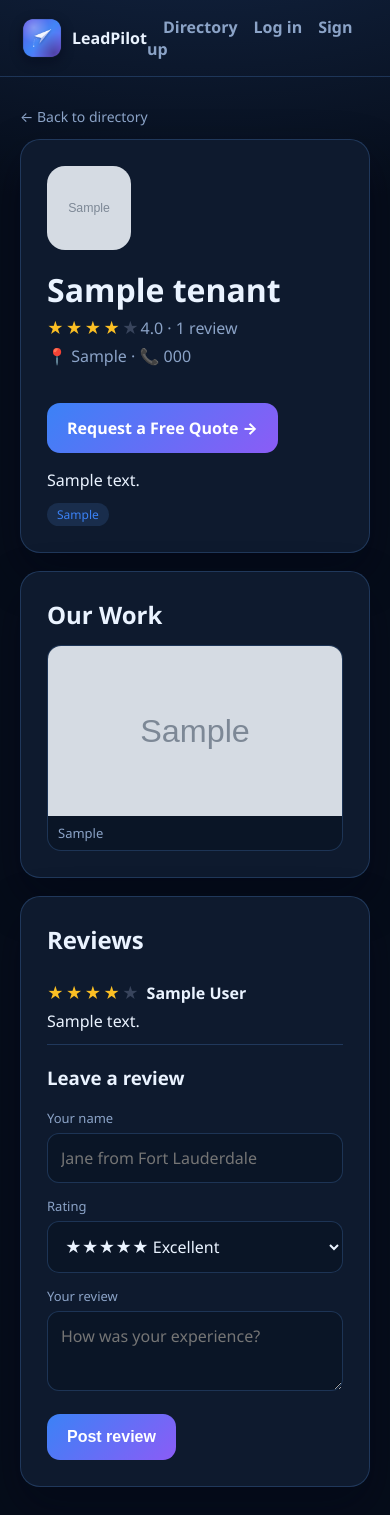
After one commit to eddysinelien86-gif/Floridahub, a Flask app: page /c/sample in a window 390 px wide. The commit adds this page. Run offline with Flask 3, Linux system fonts and the light colour scheme; tables that the repository leaves empty hold one stand-in row (values such as "Sample post"); grey boxes marked "Sample" are stand-in pictures; some libraries are stand-ins or nearby versions.

Commit message:
Phase 1: directory, company profiles, reviews, and work gallery
- Public /directory of companies with cover photo, rating, search
- Public /c/<slug> profile: work photo gallery, reviews, request-a-quote
- Homeowners can leave star reviews (no login needed)
- Companies edit their profile and add work photos at /profile
- reviews + posts tables; tenant profile fields (city, phone, bio, services, logo_url)

Co-Authored-By: Claude Opus 4.8 <noreply@anthropic.com>
Claude-Session: https://claude.ai/code/session_01McpQP5NsXFiofFsFNHJzWi

```diff
--- a/saas/app.py
+++ b/saas/app.py
@@ -338,6 +338,105 @@ def submit_lead(slug):
     return render_template("lead_thanks.html", tenant=t)
 
 
+# ---- Directory / company profiles / reviews / work gallery -------------------
+
+def _company_stats(tenant_id):
+    r = query_one(
+        "SELECT COUNT(*) AS c, COALESCE(AVG(rating), 0) AS avg FROM reviews WHERE tenant_id = ?",
+        (tenant_id,),
+    )
+    return int(r["c"] or 0), round(float(r["avg"] or 0), 1)
+
+
+@app.route("/directory")
+def directory():
+    q = request.args.get("q", "").strip()
+    companies = query("SELECT * FROM tenants ORDER BY id DESC")
+    cards = []
+    for c in companies:
+        if q and q.lower() not in (
+            (c["name"] or "") + " " + (c.get("city") or "") + " " + (c.get("services") or "")
+        ).lower():
+            continue
+        count, avg = _company_stats(c["id"])
+        post = query_one("SELECT image_url FROM posts WHERE tenant_id = ? ORDER BY id DESC", (c["id"],))
+        cards.append({"t": c, "reviews": count, "rating": avg,
+                      "cover": (post or {}).get("image_url")})
+    return render_template("directory.html", cards=cards, q=q, user=current_user())
+
+
+@app.route("/c/<slug>")
+def company(slug):
+    t = query_one("SELECT * FROM tenants WHERE slug = ?", (slug,))
+    if not t:
+        abort(404)
+    count, avg = _company_stats(t["id"])
+    posts = query("SELECT * FROM posts WHERE tenant_id = ? ORDER BY id DESC", (t["id"],))
+    reviews = query("SELECT * FROM reviews WHERE tenant_id = ? ORDER BY id DESC", (t["id"],))
+    return render_template("company.html", t=t, posts=posts, reviews=reviews,
+                           review_count=count, rating=avg, user=current_user())
+
+
+@app.route("/c/<slug>/review", methods=["POST"])
+def add_review(slug):
+    t = query_one("SELECT id FROM tenants WHERE slug = ?", (slug,))
+    if not t:
+        abort(404)
+    author = request.form.get("author", "").strip() or "Anonymous"
+    try:
+        rating = max(1, min(5, int(request.form.get("rating", "5"))))
+    except ValueError:
+        rating = 5
+    comment = request.form.get("comment", "").strip()
+    if comment:
+        execute("INSERT INTO reviews (tenant_id, author, rating, comment) VALUES (?, ?, ?, ?)",
+                (t["id"], author, rating, comment))
+    return redirect(url_for("company", slug=slug))
+
+
+@app.route("/profile", methods=["GET", "POST"])
+def profile():
+    u = current_user()
+    if not u:
+        return redirect(url_for("login"))
+    if request.method == "POST":
+        execute(
+            "UPDATE tenants SET tagline = ?, city = ?, phone = ?, bio = ?, services = ?, logo_url = ? "
+            "WHERE id = ?",
+            (request.form.get("tagline", "").strip(), request.form.get("city", "").strip(),
+             request.form.get("phone", "").strip(), request.form.get("bio", "").strip(),
+             request.form.get("services", "").strip(), request.form.get("logo_url", "").strip(),
+             u["tenant_id"]),
+        )
+        return redirect(url_for("profile", ok=1))
+    t = query_one("SELECT * FROM tenants WHERE id = ?", (u["tenant_id"],))
+    posts = query("SELECT * FROM posts WHERE tenant_id = ? ORDER BY id DESC", (u["tenant_id"],))
+    return render_template("profile.html", user=u, t=t, posts=posts, ok=request.args.get("ok"))
+
+
+@app.route("/posts/add", methods=["POST"])
+def add_post():
+    u = current_user()
+    if not u:
+        return redirect(url_for("login"))
+    image_url = request.form.get("image_url", "").strip()
+    caption = request.form.get("caption", "").strip()
+    if image_url:
+        execute("INSERT INTO posts (tenant_id, image_url, caption) VALUES (?, ?, ?)",
+                (u["tenant_id"], image_url, caption))
+    return redirect(url_for("profile"))
+
+
+@app.route("/posts/delete", methods=["POST"])
+def delete_post():
+    u = current_user()
+    if not u:
+        return redirect(url_for("login"))
+    execute("DELETE FROM posts WHERE id = ? AND tenant_id = ?",
+            (request.form.get("pid", ""), u["tenant_id"]))
+    return redirect(url_for("profile"))
+
+
 @app.route("/health")
 def health():
     """Quick status check: which database is in use and whether it's connected."""
--- a/saas/db.py
+++ b/saas/db.py
@@ -85,6 +85,12 @@ def init_schema() -> None:
         f"""CREATE TABLE IF NOT EXISTS leads (
             id {pk}, tenant_id INTEGER NOT NULL, name TEXT, contact TEXT,
             service TEXT, status TEXT DEFAULT 'New', created_at {ts})""",
+        f"""CREATE TABLE IF NOT EXISTS reviews (
+            id {pk}, tenant_id INTEGER NOT NULL, author TEXT, rating INTEGER DEFAULT 5,
+            comment TEXT, created_at {ts})""",
+        f"""CREATE TABLE IF NOT EXISTS posts (
+            id {pk}, tenant_id INTEGER NOT NULL, image_url TEXT, caption TEXT,
+            created_at {ts})""",
     ]
     conn = _conn()
     try:
@@ -100,6 +106,11 @@ def init_schema() -> None:
     migrations = [
         "ALTER TABLE tenants ADD COLUMN plan TEXT DEFAULT 'trial'",
         "ALTER TABLE tenants ADD COLUMN stripe_customer_id TEXT",
+        "ALTER TABLE tenants ADD COLUMN city TEXT",
+        "ALTER TABLE tenants ADD COLUMN phone TEXT",
+        "ALTER TABLE tenants ADD COLUMN bio TEXT",
+        "ALTER TABLE tenants ADD COLUMN services TEXT",
+        "ALTER TABLE tenants ADD COLUMN logo_url TEXT",
     ]
     for m in migrations:
         c = _conn()
--- a/saas/templates/base.html
+++ b/saas/templates/base.html
@@ -55,9 +55,9 @@
     <div class="brand"><img class="logo" src="/static/logo.png" alt="LeadPilot logo" /> LeadPilot</div>
     <div class="nav">
       {% if user %}
-        <a href="/dashboard">Dashboard</a><a href="/team">Team</a><a href="/logout">Log out</a>
+        <a href="/directory">Directory</a><a href="/dashboard">Dashboard</a><a href="/profile">Profile</a><a href="/team">Team</a><a href="/logout">Log out</a>
       {% else %}
-        <a href="/login">Log in</a><a href="/signup">Sign up</a>
+        <a href="/directory">Directory</a><a href="/login">Log in</a><a href="/signup">Sign up</a>
       {% endif %}
     </div>
   </div>
--- /dev/null
+++ b/saas/templates/company.html
@@ -0,0 +1,83 @@
+{% extends "base.html" %}
+{% block title %}{{ t['name'] }}{% endblock %}
+{% block content %}
+<a href="/directory" class="muted" style="font-size:14px;">← Back to directory</a>
+
+<div class="card" style="margin:12px 0 18px;">
+  <div class="row" style="align-items:center;gap:18px;">
+    <div class="pavatar" {% if t['logo_url'] %}style="background-image:url('{{ t['logo_url'] }}')"{% endif %}>
+      {% if not t['logo_url'] %}{{ t['name'][:1] }}{% endif %}
+    </div>
+    <div style="flex:1;min-width:220px;">
+      <h1 style="margin:0;">{{ t['name'] }}</h1>
+      <div class="stars" style="margin:6px 0;">
+        {% for i in range(5) %}<span class="{{ 'on' if i < rating|round(0,'floor')|int else 'off' }}">★</span>{% endfor %}
+        <span class="muted">{{ rating }} · {{ review_count }} review{{ '' if review_count == 1 else 's' }}</span>
+      </div>
+      <div class="muted">📍 {{ t['city'] or 'Local area' }}{% if t['phone'] %} · 📞 {{ t['phone'] }}{% endif %}</div>
+    </div>
+    <a class="btn" href="/t/{{ t['slug'] }}">Request a Free Quote →</a>
+  </div>
+  {% if t['bio'] %}<p style="margin:16px 0 0;">{{ t['bio'] }}</p>{% endif %}
+  {% if t['services'] %}
+  <div class="btnrow" style="margin-top:12px;">
+    {% for s in t['services'].split(',') %}{% if s.strip() %}<span class="tag" style="background:rgba(96,165,250,.14);color:var(--accent);">{{ s.strip() }}</span>{% endif %}{% endfor %}
+  </div>
+  {% endif %}
+</div>
+
+<div class="card" style="margin-bottom:18px;">
+  <h2>Our Work</h2>
+  {% if posts %}
+  <div class="pgrid">
+    {% for p in posts %}
+    <figure class="pitem">
+      <img src="{{ p['image_url'] }}" alt="work photo" loading="lazy">
+      {% if p['caption'] %}<figcaption>{{ p['caption'] }}</figcaption>{% endif %}
+    </figure>
+    {% endfor %}
+  </div>
+  {% else %}
+  <p class="muted">No photos yet — check back soon to see their work.</p>
+  {% endif %}
+</div>
+
+<div class="card">
+  <h2>Reviews</h2>
+  {% for r in reviews %}
+  <div style="border-bottom:1px solid var(--line);padding:12px 0;">
+    <div class="stars">{% for i in range(5) %}<span class="{{ 'on' if i < r['rating'] else 'off' }}">★</span>{% endfor %}
+      <b style="margin-left:6px;">{{ r['author'] }}</b></div>
+    <p style="margin:6px 0 0;">{{ r['comment'] }}</p>
+  </div>
+  {% else %}
+  <p class="muted">No reviews yet. Be the first!</p>
+  {% endfor %}
+
+  <h3 style="margin-top:20px;">Leave a review</h3>
+  <form method="post" action="/c/{{ t['slug'] }}/review">
+    <label>Your name</label>
+    <input name="author" placeholder="Jane from Fort Lauderdale">
+    <label>Rating</label>
+    <select name="rating">
+      <option value="5">★★★★★ Excellent</option>
+      <option value="4">★★★★ Good</option>
+      <option value="3">★★★ Okay</option>
+      <option value="2">★★ Poor</option>
+      <option value="1">★ Bad</option>
+    </select>
+    <label>Your review</label>
+    <textarea name="comment" placeholder="How was your experience?" required></textarea>
+    <button type="submit">Post review</button>
+  </form>
+</div>
+
+<style>
+  .pavatar{width:84px;height:84px;border-radius:18px;background:linear-gradient(135deg,var(--accent),var(--accent2));background-size:cover;background-position:center;display:grid;place-items:center;font-size:36px;font-weight:900;color:#fff;}
+  .stars{display:flex;align-items:center;gap:2px;} .stars .on{color:#fbbf24;} .stars .off{color:#38445c;}
+  .pgrid{display:grid;grid-template-columns:repeat(auto-fill,minmax(180px,1fr));gap:12px;}
+  .pitem{margin:0;background:#0a1526;border:1px solid var(--line);border-radius:14px;overflow:hidden;}
+  .pitem img{width:100%;height:170px;object-fit:cover;display:block;}
+  .pitem figcaption{padding:8px 10px;font-size:13px;color:var(--muted);}
+</style>
+{% endblock %}
```
Also changed, not shown: saas/templates/directory.html (added, +46 -0 lines), saas/templates/profile.html (added, +69 -0 lines).
